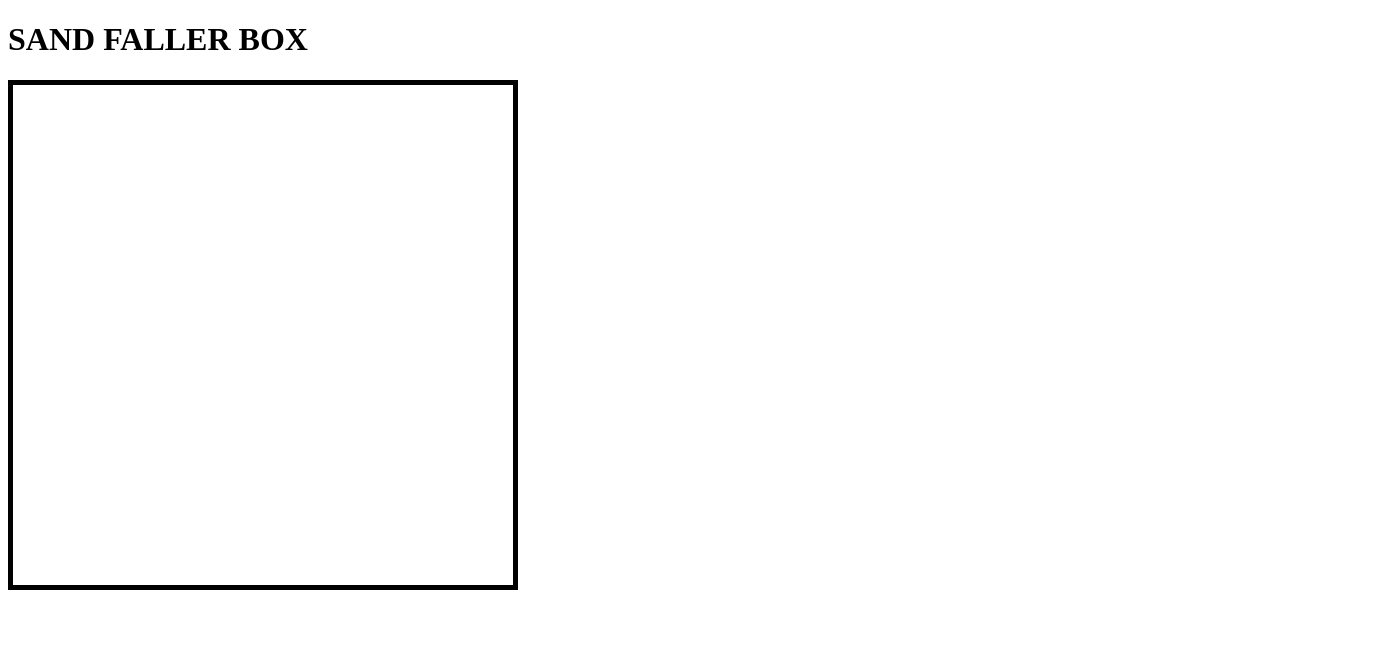
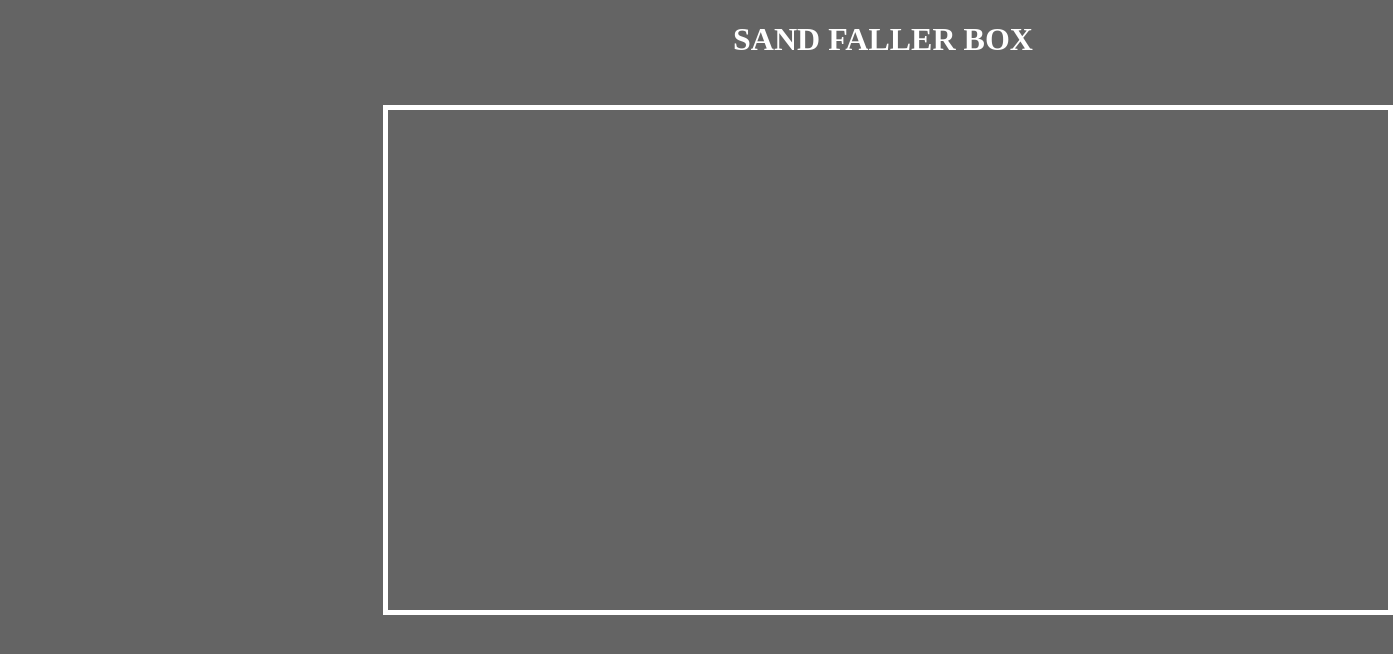
Before and after one commit to SpookSpruce/Sandfallerbox, a plain HTML site: page index.html in a window 1280 px wide. Shown: the whole page, 1393 px wide, since content can reach past the window. Drawn offline with Linux system fonts and the light colour scheme.

Commit message:
much better

```diff
--- a/index.html
+++ b/index.html
@@ -7,8 +7,8 @@
         <title>SandFallerBox</title>
     </head>
     <body>
-        <h1>SAND FALLER BOX</h1>
-        <canvas id="gamecanvas" class="gamecanvas" width="500" height="500"></canvas>
+        <h1 class="title">SAND FALLER BOX</h1>
+        <canvas id="gamecanvas" class="gamecanvas" width="1000" height="500"></canvas>
         <script src="script.js"></script>
     </body>
 </html>
--- a/style.css
+++ b/style.css
@@ -1,4 +1,14 @@
+body {
+    background-color: rgb(100, 100, 100);
+}
 .gamecanvas {
     border: 5px solid;
-    border-color: black;
+    border-color: white;
+    margin-top: 25px;
+    margin-left: 375px;
 }
+
+.title {
+    margin-left: 725px;
+    color: white;
+}
```
